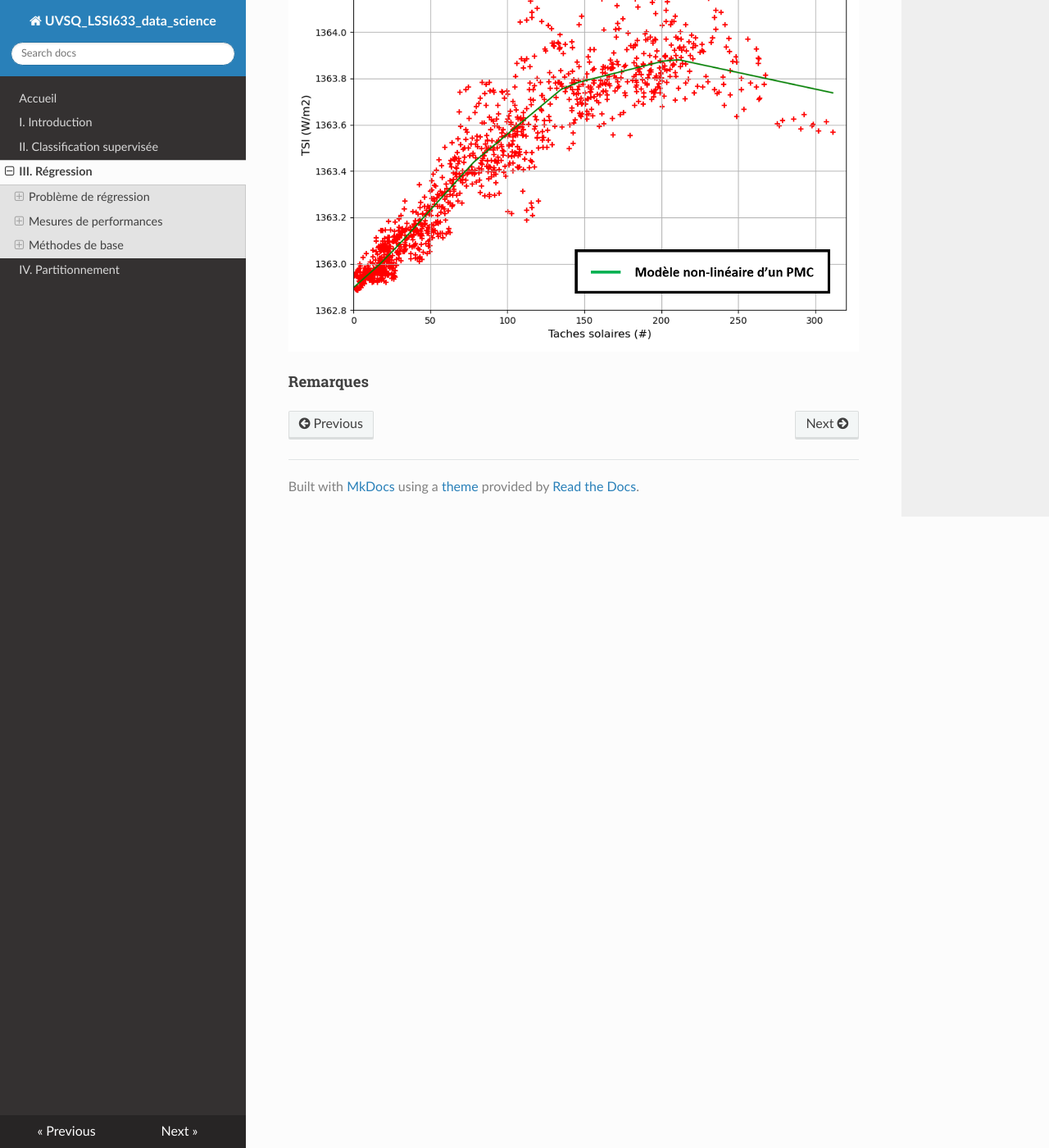
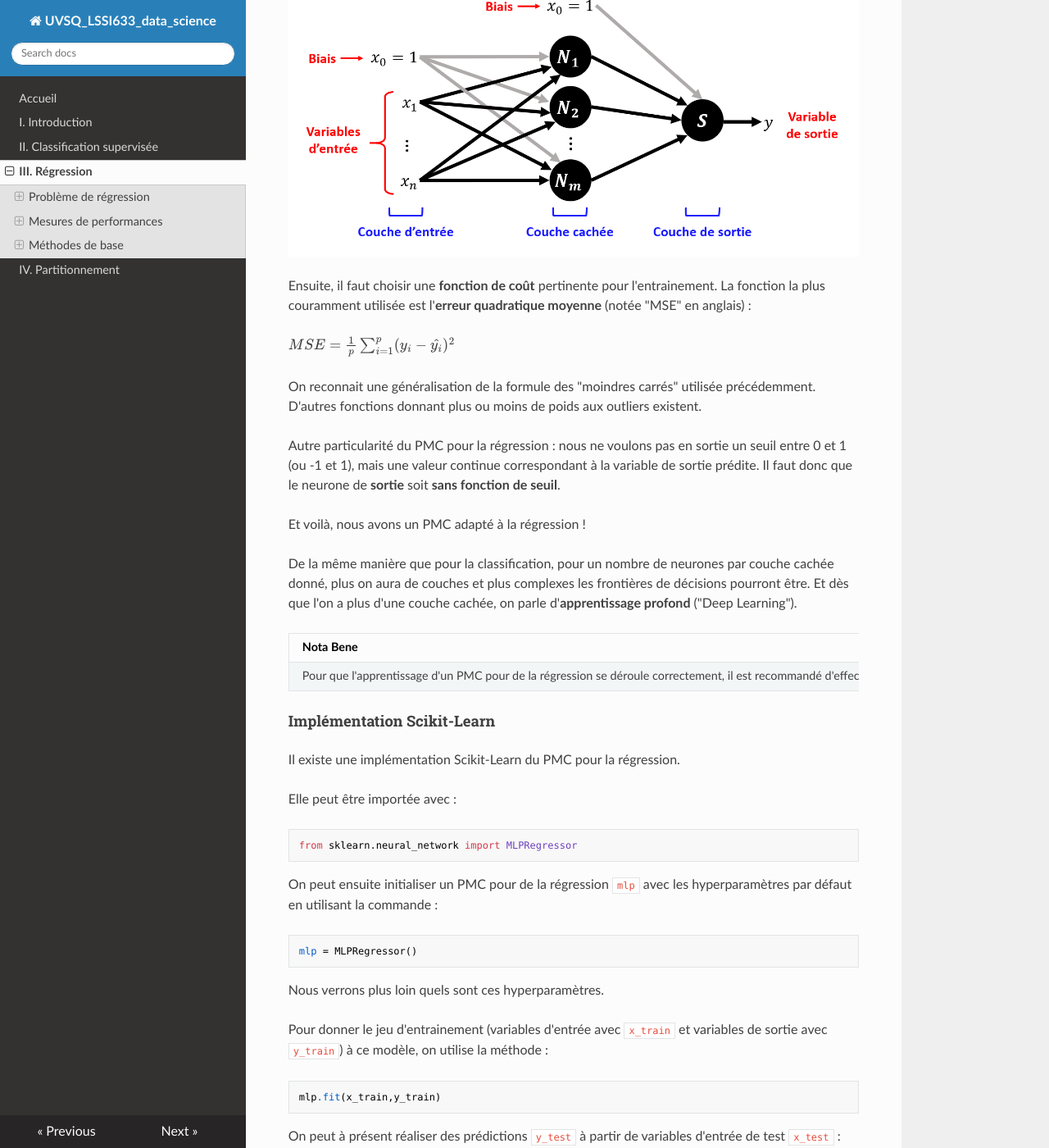
Before and after one commit to NicOudart/UVSQ_LSSI633_data_science, an MkDocs documentation site: the page built from docs/Chap3_Regression.md, in a window 1280 px wide and 1400 px high, scrolled down 29870 px. Shown: the whole window at 82% size. Built offline with MkDocs 1.6.1, drawn with Linux system fonts in a browser that asks for light colours; nearby versions of some CDN libraries; some of the changed text lies outside the part shown.

Commit message:
-Progress on Chapter 3.

```diff
--- a/docs/Chap3_Regression.md
+++ b/docs/Chap3_Regression.md
@@ -941,9 +941,90 @@ Même s'il est possible d'utiliser les MCO pour de la régression non-linéaire,
 Nous avons vu lors du chapitre précédent que le **perceptron multicouche** (PMC) est un **réseau de neurones** initialement inventé pour résoudre des problèmes de classification binaire, qui peut être adapté pour résoudre n'importe quel problème de classification.
 Et bien le PMC peut également être utilisé pour résoudre des problèmes de **régression non-linéaire**, à condition de choisir des hyperparamètres adaptés.
 
-Si on applique le **théorème de l'approximation universelle** à la régression, il en ressort que le PMC est capable de tracer **n'importe quelle relation**
+Si on applique le **théorème de l'approximation universelle** à la régression, il en ressort que le PMC est capable de tracer **n'importe quelle relation**, à condition d'avoir assez de neurones en couche cachée.
+D'où l'intérêt de ce type de modèle.
+
+Pour adapter le PMC à la régression, il faut tout d'abord adapter l'**architecture** :
+
+* Le **nombre d'entrées** correspond au nombre de variables d'entrée $n$ du problème.
+
+* Le **nombre de sorties** correspond au nombre de variables de sortie du problème (1 dans notre cas, mais on peut imaginer un modèle multi-sorties).
+
+![Perceptron Multicouche pour la régression](img/Chap3_perceptron_multicouche.png)
+
+Ensuite, il faut choisir une **fonction de coût** pertinente pour l'entrainement.
+La fonction la plus couramment utilisée est l'**erreur quadratique moyenne** (notée "MSE" en anglais) :
+
+$MSE = \frac{1}{p} \sum_{i=1}^{p} (y_i-\hat{y_i})^2$
+
+On reconnait une généralisation de la formule des "moindres carrés" utilisée précédemment.
+D'autres fonctions donnant plus ou moins de poids aux outliers existent.
+
+Autre particularité du PMC pour la régression : nous ne voulons pas en sortie un seuil entre 0 et 1 (ou -1 et 1), mais une valeur continue correspondant à la variable de sortie prédite.
+Il faut donc que le neurone de **sortie** soit **sans fonction de seuil**.
+
+Et voilà, nous avons un PMC adapté à la régression !
+
+De la même manière que pour la classification, pour un nombre de neurones par couche cachée donné, plus on aura de couches et plus complexes les frontières de décisions pourront être.
+Et dès que l'on a plus d'une couche cachée, on parle d'**apprentissage profond** ("Deep Learning").
+
+|Nota Bene|
+|:-|
+|Pour que l'apprentissage d'un PMC pour de la régression se déroule correctement, il est recommandé d'effectuer une **transformation des données** d'entrée et de sortie (voir Chapitre 1).|
 
 #### Implémentation Scikit-Learn
+
+Il existe une implémentation Scikit-Learn du PMC pour la régression.
+
+Elle peut être importée avec :
+
+~~~
+from sklearn.neural_network import MLPRegressor
+~~~
+
+On peut ensuite initialiser un PMC pour de la régression `mlp` avec les hyperparamètres par défaut en utilisant la commande :
+
+~~~
+mlp = MLPRegressor()
+~~~
+
+Nous verrons plus loin quels sont ces hyperparamètres.
+
+Pour donner le jeu d'entrainement (variables d'entrée avec `x_train` et variables de sortie avec `y_train`) à ce modèle, on utilise la méthode :
+
+~~~
+mlp.fit(x_train,y_train)
+~~~
+
+On peut à présent réaliser des prédictions `y_test` à partir de variables d'entrée de test `x_test` :
+
+~~~
+y_test = mlp.predict(x_test)
+~~~
+
+Si on veut effectuer un test de notre modèle de régression sur un jeu de données, on peut obtenir un $R^2$ avec la commande :
+
+~~~
+mlp.score(x_test,y_test)
+~~~
+
+Voici les hyperparamètres par défaut de l'implémentation Scikit-Learn du PMC :
+
+* Nombre de couches cachées : 1
+
+* Nombre de neurones par couche cachée : 100
+
+* La fenêtre d'activation pour les couches cachées : ReLU
+
+* La fenêtre d'activation pour la couche de sortie : Aucune.
+
+* Le taux d'apprentissage pour la descente de gradient : 0.001
+
+* Le nombre maximum d'époques d'apprentissage : 200 (par défaut sans arrêt prématuré, mais on peut l'activer)
+
+* La fonction de coût : erreur quadratique moyenne
+
+Ces hyperparamètres sont presque tous modifiables par l'utilisateur.
 
 #### Application à notre exemple
 
```
Also changed, not shown: docs/Chap2_Classification_supervisee.md (+3 -3 lines), docs/img/Chap3_perceptron_multicouche.png (added).
